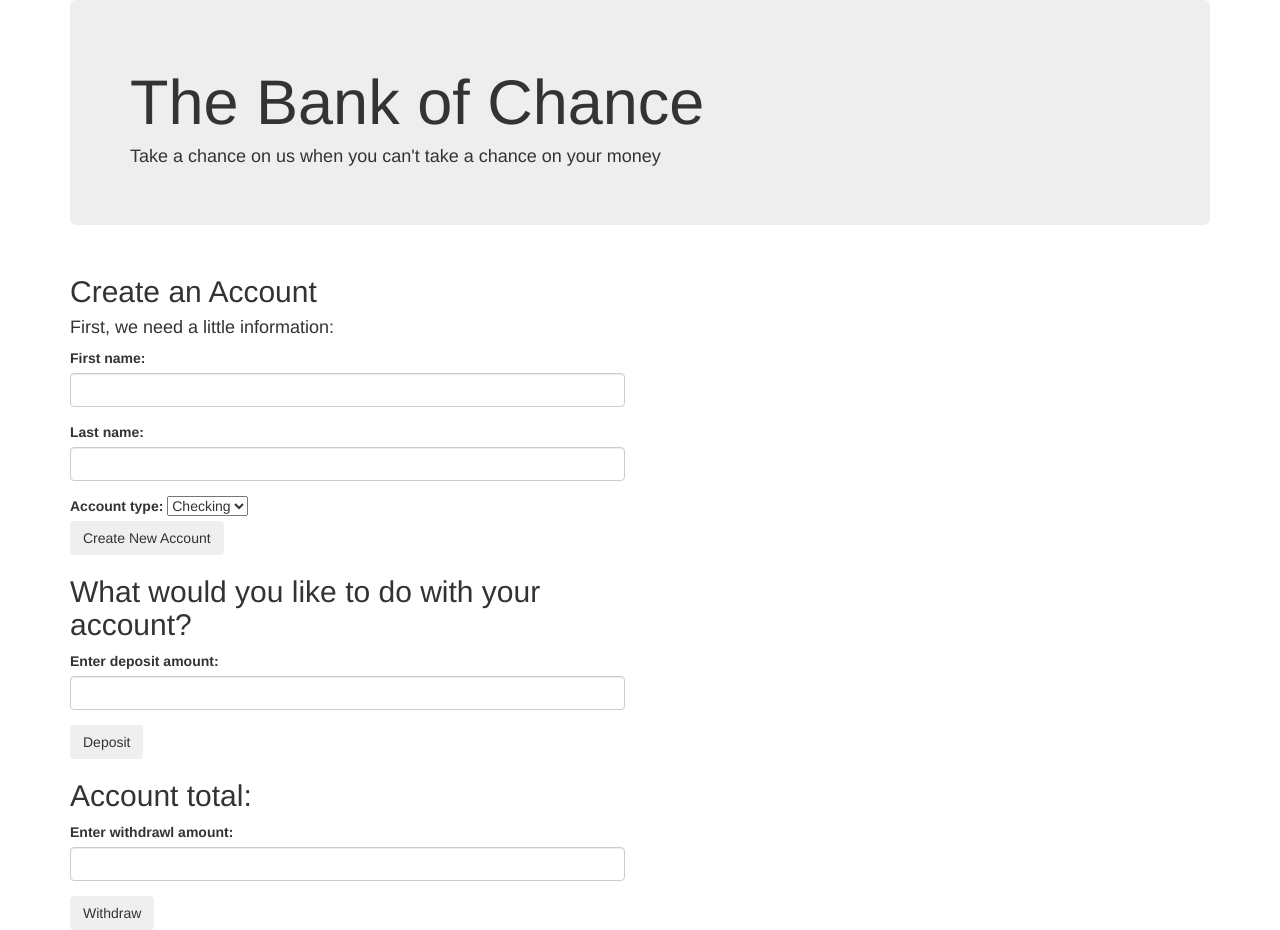
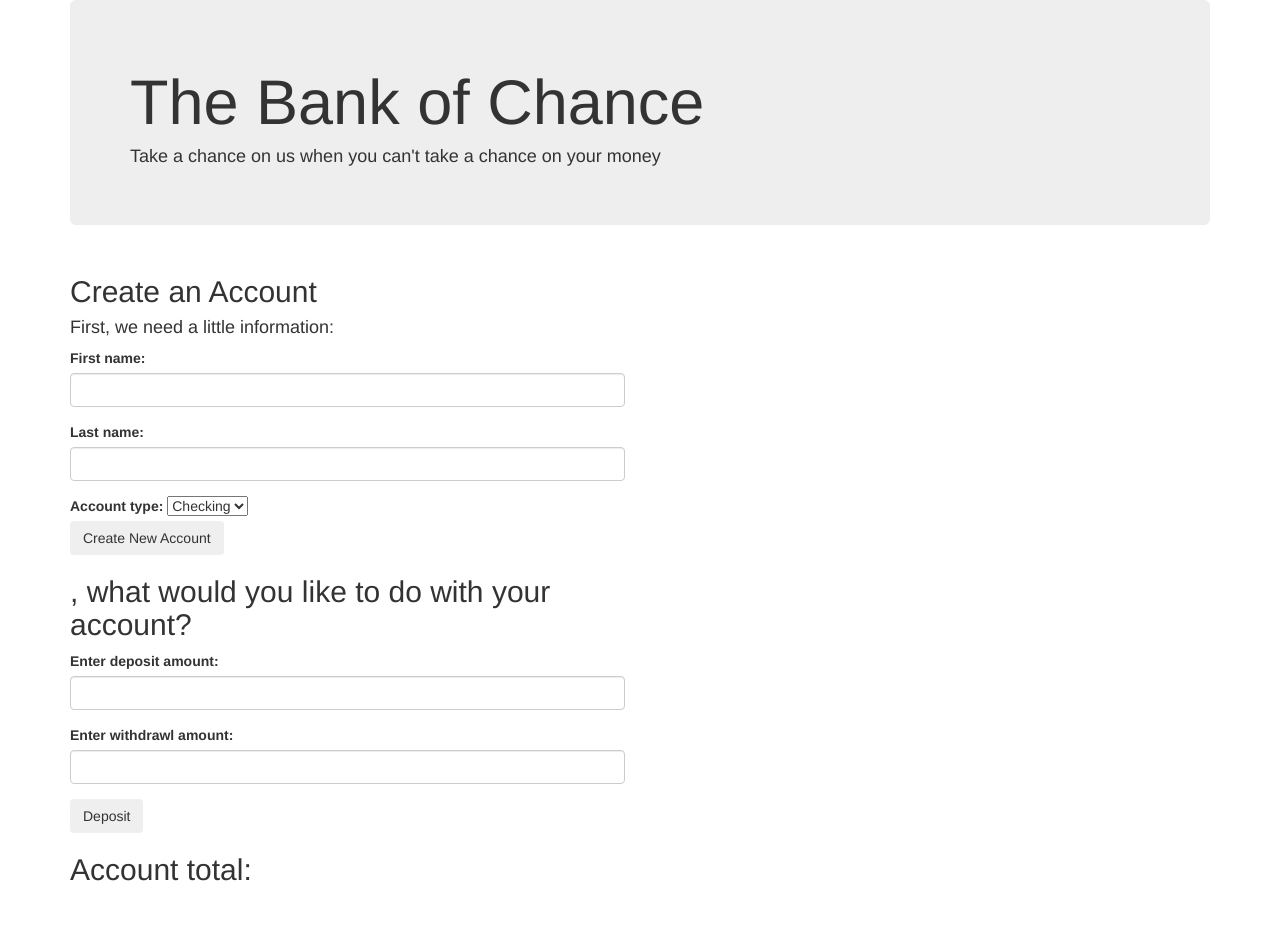
Before and after one commit to NikiGarner/bank, a plain HTML site: page index.html in a window 1280 px wide. After the commit the page ends 896 px from the top, so only its background shows below. Drawn offline with Linux system fonts and the light colour scheme.

Commit message:
combine forms for transactions for different accounts

```diff
--- a/index.html
+++ b/index.html
@@ -38,11 +38,15 @@
               <button type="submit" class="btn">Create New Account</button>
             </form>
 
-            <h2>What would you like to do with your account?</h2>
-            <form id="deposit-form">
+            <h2><p id="name"></p>, what would you like to do with your account?</h2>
+            <form id="transaction-form">
               <div class="form-group">
                 <label for="new-deposit">Enter deposit amount:</label>
                 <input type="text" class="form-control" id="new-deposit">
+              </div>
+              <div class="form-group">
+                <label for="new-withdrawl">Enter withdrawl amount:</label>
+                <input type="text" class="form-control" id="new-withdrawl">
               </div>
               <button type="submit" class="btn">Deposit</button>
             </form>
@@ -52,14 +56,6 @@
 
             </ul>
 
-            <form id="withdrawl-form">
-              <div class="form-group">
-                <label for="new-withdrawl">Enter withdrawl amount:</label>
-                <input type="text" class="form-control" id="new-withdrawl">
-              </div>
-              <button type="submit" class="btn">Withdraw</button>
-            </form>
-
           </div>
         </div>
 
```
